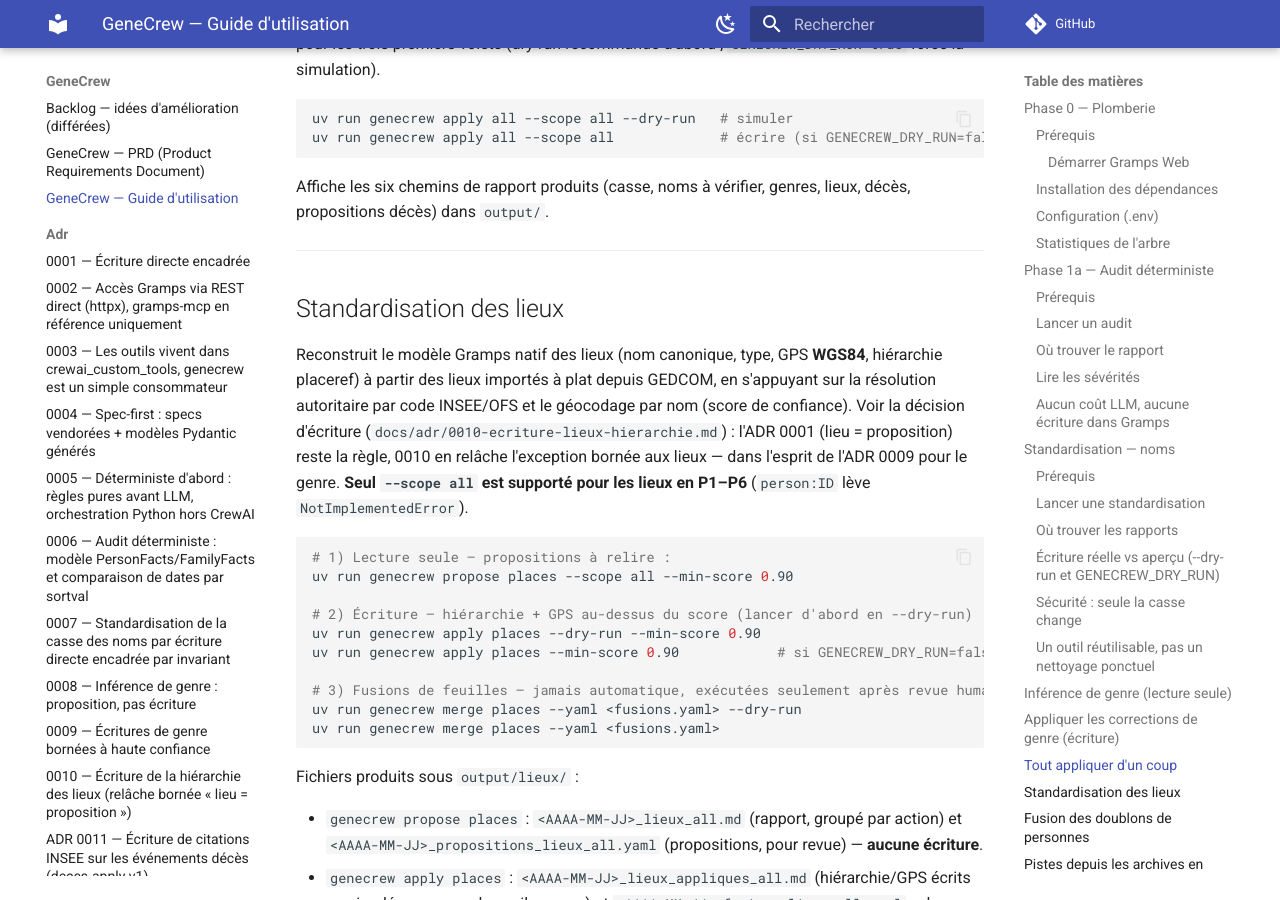
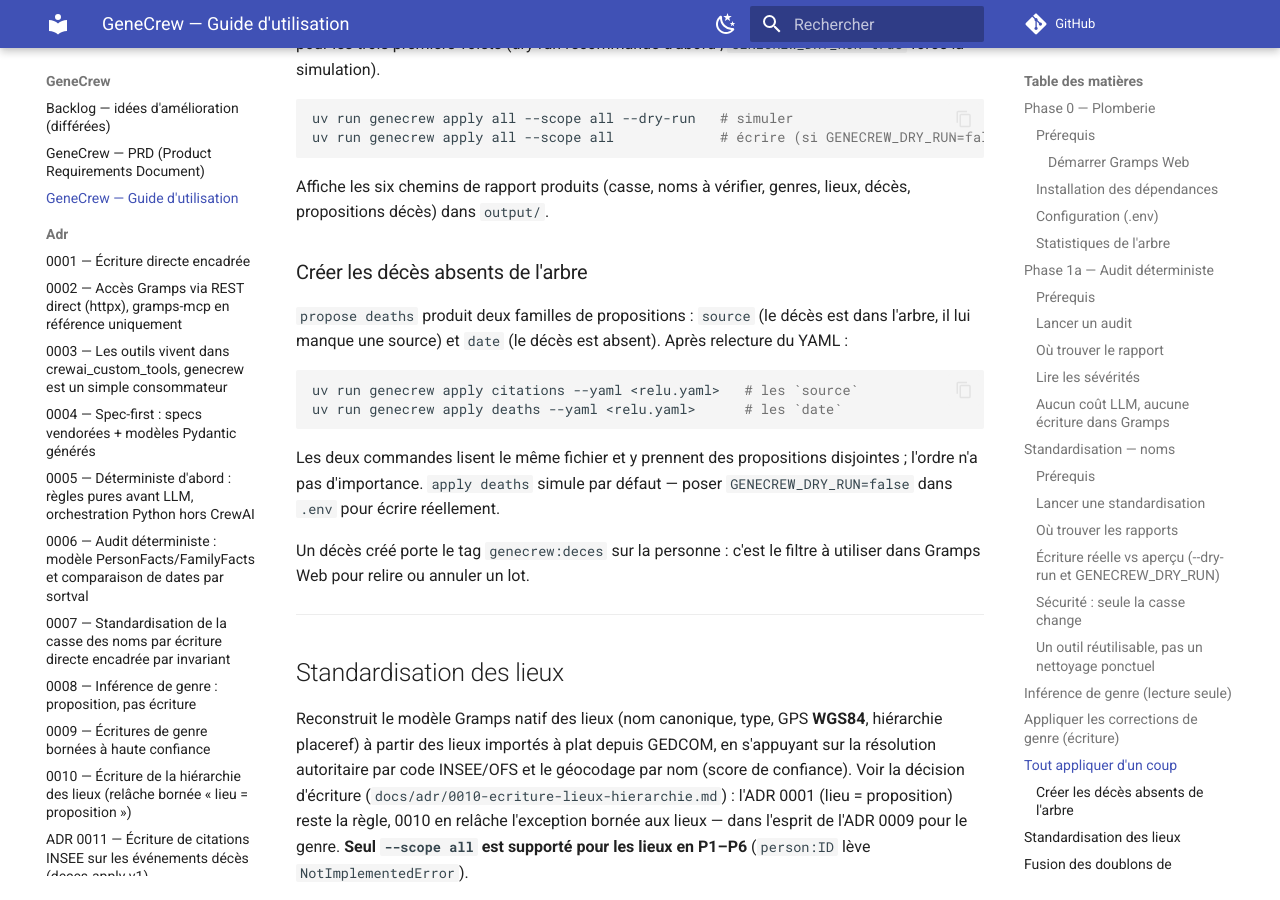
Before and after one commit to fjacquet/genecrew, an MkDocs documentation site: the page built from docs/USER_GUIDE.md, in a window 1280 px wide and 900 px high, scrolled down 7775 px. Built offline with MkDocs 1.6.1 and Material for MkDocs 9.7.7, drawn with Linux system fonts in a browser that asks for light colours; comment, search, counter and statistics services are not loaded.

Commit message:
docs(adr): ADR 0014 — création d'événements décès sourcés
Referme le « hors périmètre v2 » laissé ouvert par l'ADR 0011. Troisième
assouplissement de l'ADR 0008, et le premier qui CRÉE une donnée cœur au
lieu d'en corriger une.

Co-Authored-By: Claude Opus 4.8 <noreply@anthropic.com>
Claude-Session: https://claude.ai/code/session_01B5VikPiuqF7W9xMjbYxRQ6

````diff
--- a/docs/USER_GUIDE.md
+++ b/docs/USER_GUIDE.md
@@ -317,6 +317,24 @@ uv run genecrew apply all --scope all             # écrire (si GENECREW_DRY_RUN
 Affiche les six chemins de rapport produits (casse, noms à vérifier, genres, lieux, décès,
 propositions décès) dans `output/`.
 
+### Créer les décès absents de l'arbre
+
+`propose deaths` produit deux familles de propositions : `source` (le décès est dans
+l'arbre, il lui manque une source) et `date` (le décès est absent). Après relecture du
+YAML :
+
+```bash
+uv run genecrew apply citations --yaml <relu.yaml>   # les `source`
+uv run genecrew apply deaths --yaml <relu.yaml>      # les `date`
+```
+
+Les deux commandes lisent le même fichier et y prennent des propositions disjointes ;
+l'ordre n'a pas d'importance. `apply deaths` simule par défaut — poser
+`GENECREW_DRY_RUN=false` dans `.env` pour écrire réellement.
+
+Un décès créé porte le tag `genecrew:deces` sur la personne : c'est le filtre à utiliser
+dans Gramps Web pour relire ou annuler un lot.
+
 ---
 
 ## Standardisation des lieux
````
Also changed, not shown: CLAUDE.md (+10 -2 lines), docs/adr/0014-creation-evenements-deces.md (added, +51 -0 lines).
